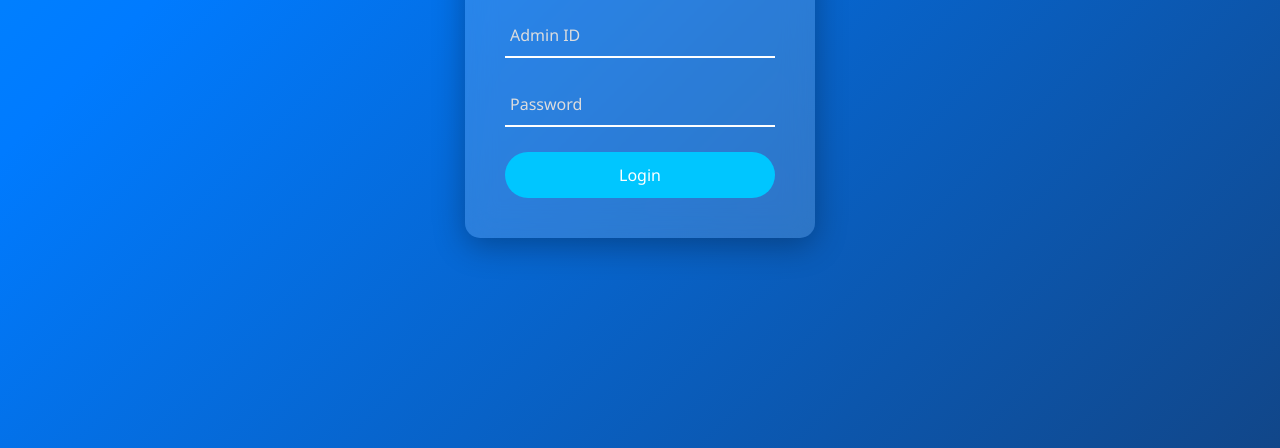
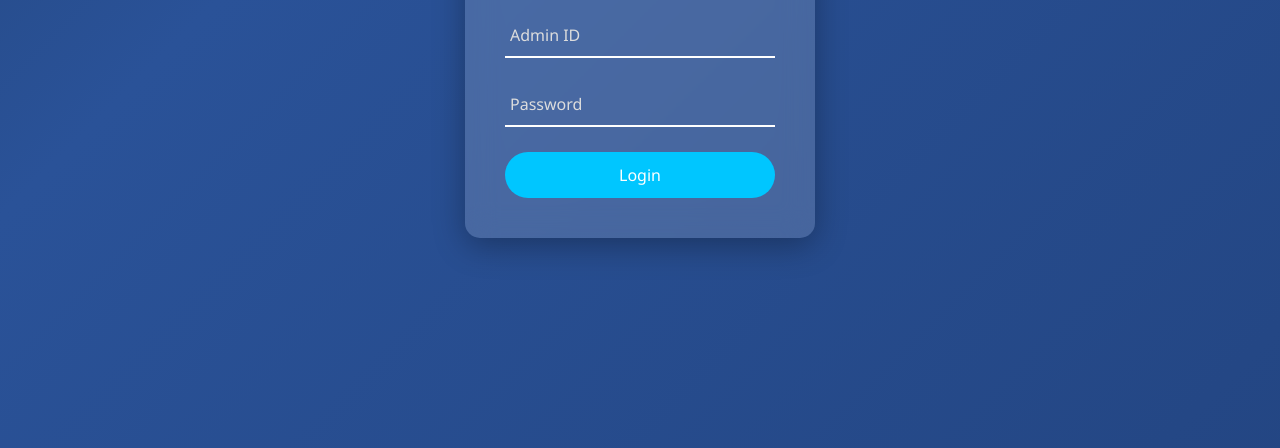
Before and after one commit to rafikun2523-er/club-integrating-website, a plain HTML site: page html code/admin-login.html in a window 1280 px wide. Shown: the part 352-800 px from the top of the page. Drawn offline with Linux system fonts and the light colour scheme.

Commit message:
Fixed admin login

```diff
--- a/css/login.css
+++ b/css/login.css
@@ -11,9 +11,9 @@ body{
     display:flex;
     justify-content:center;
     align-items:center;
-    background: linear-gradient(-45deg,#1e1e2f,#007bff,#00c6ff,#1e1e2f);
+    background: linear-gradient(-45deg,#1e3c72,#2a5298,#0f2027,#203a43);
     background-size: 400% 400%;
-    animation: gradientBG 10s ease infinite;
+    animation: gradientBG 12s ease infinite;
 }
 
 @keyframes gradientBG{
```
Also changed, not shown: html code/index.html (+1 -0 lines), 1 other file.
